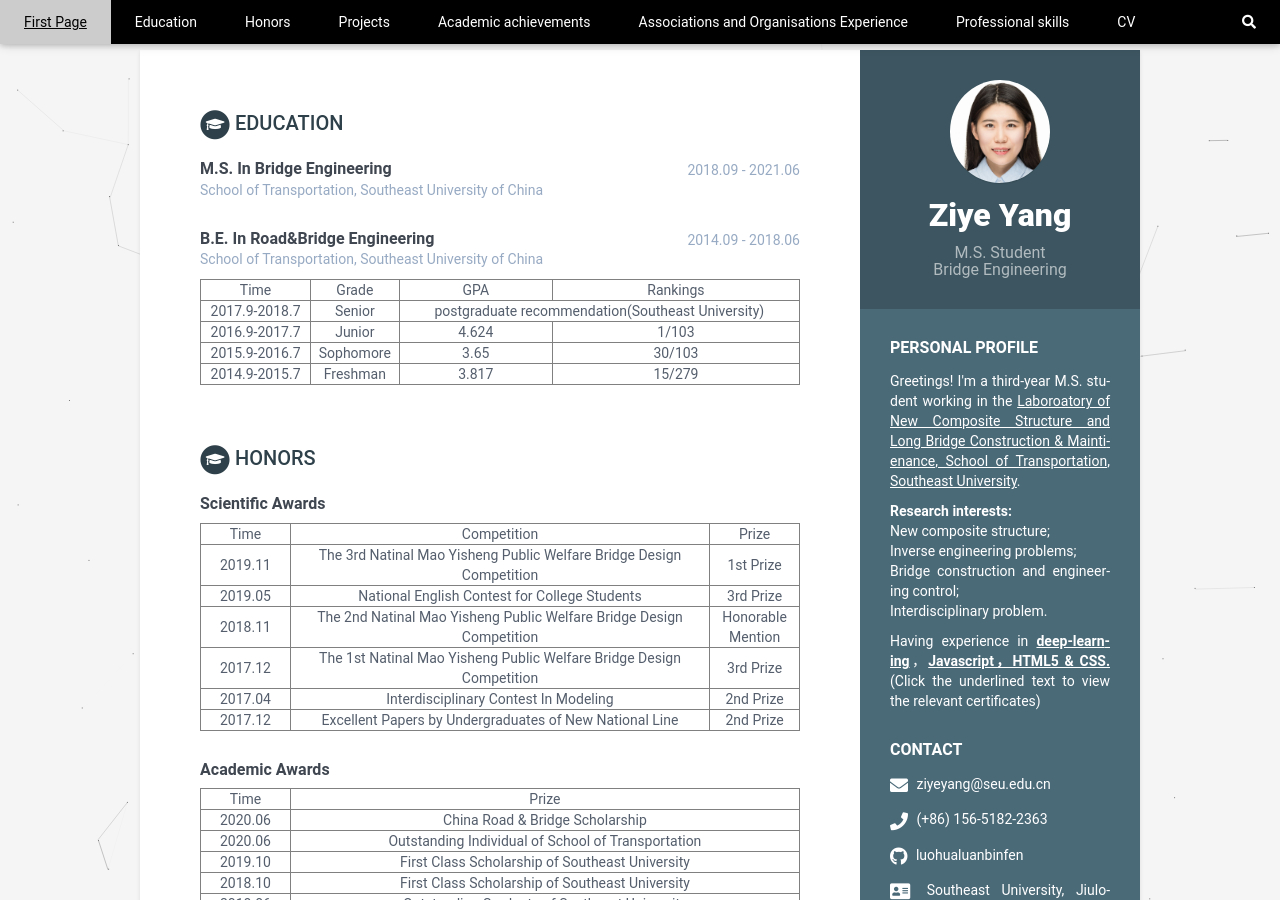
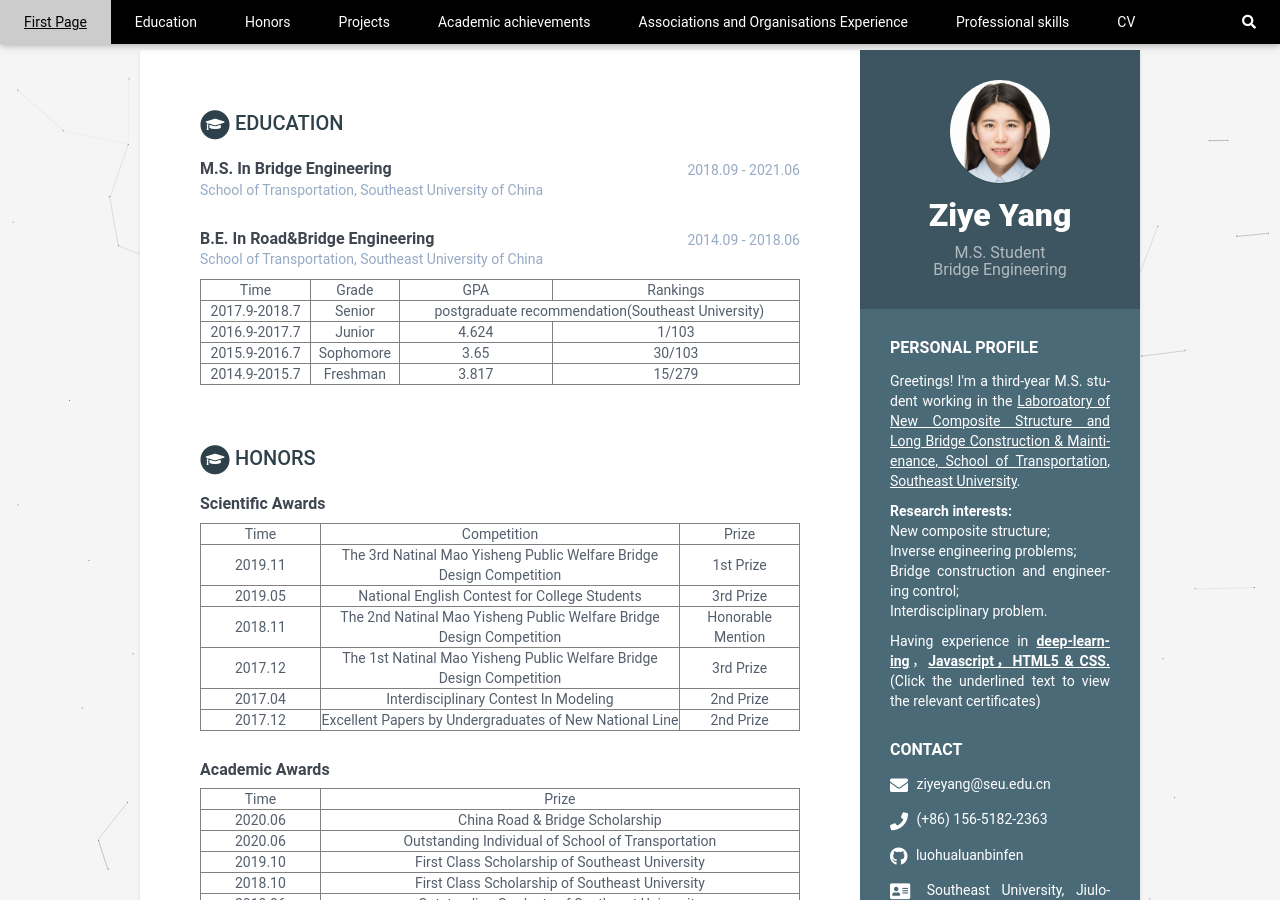
Before and after one commit to luohualuanbinfen/CV_EN, a Jekyll site: the page built from index.html, in a window 1280 px wide and 900 px high. Built offline with Jekyll 4.4.1, drawn with Linux system fonts in a browser that asks for light colours.

Commit message:
Update data.yml

```diff
--- a/_data/data.yml
+++ b/_data/data.yml
@@ -102,9 +102,9 @@ education1:
         <div style="text-align: center;">
           <table width="100%" border="1" cellpadding="2" cellspacing="1">
           <tr>
-          <td width="15%"> Time </td>
+          <td width="20%"> Time </td>
           <td> Competition </td>
-          <td width="15%"> Prize </td>
+          <td width="20%"> Prize </td>
           </tr>
           <tr>
           <td> 2019.11 </td>
@@ -146,7 +146,7 @@ education1:
         <div style="text-align: center;">
           <table width="100%" border="1" cellpadding="2" cellspacing="1">
           <tr>
-          <td width="15%"> Time </td>
+          <td width="20%"> Time </td>
           <td > Prize </td>
           </tr>
           <tr>
```
